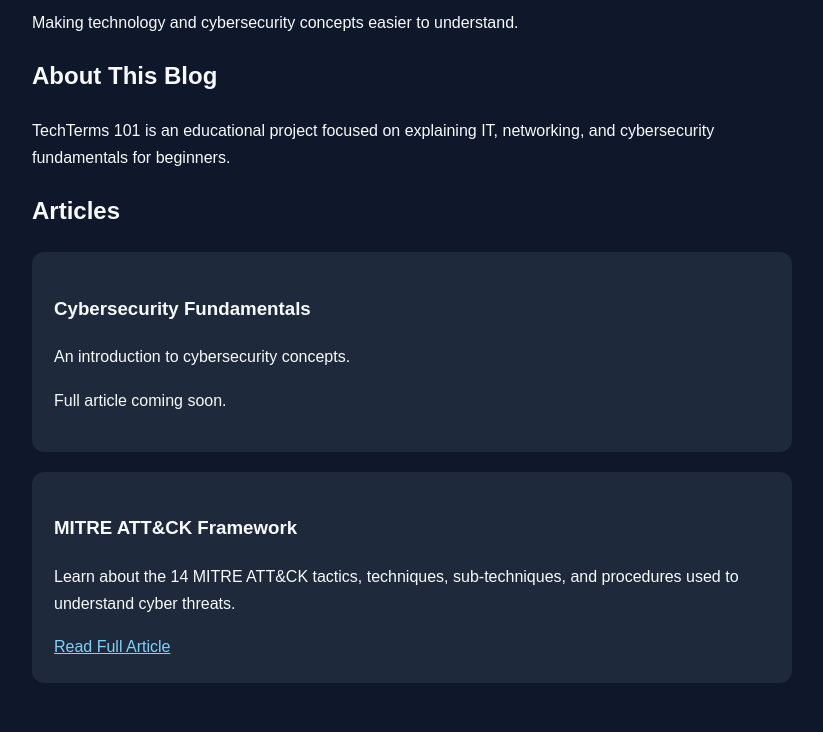
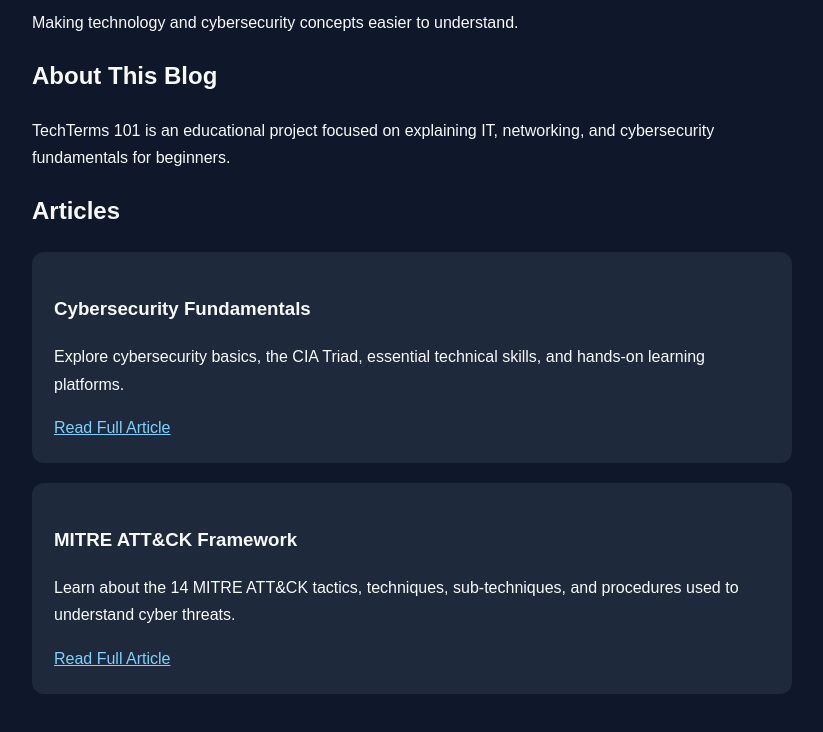
Before and after one commit to zainalabdeen-nasser/techterms101, a plain HTML site: page index.html in a window 1280 px wide. Shown: the part 128-860 px from the top of the page, without its empty margins (228-1051 px from the left). Drawn offline with Linux system fonts and the light colour scheme.

Commit message:
Update index.html

```diff
--- a/index.html
+++ b/index.html
@@ -37,11 +37,12 @@
     <p>TechTerms 101 is an educational project focused on explaining IT, networking, and cybersecurity fundamentals for beginners.</p>
 
     <h2>Articles</h2>
-    <div class="card">
-      <h3>Cybersecurity Fundamentals</h3>
-      <p>An introduction to cybersecurity concepts.</p>
-      <p>Full article coming soon.</p>
-    </div>
+
+<div class="card">
+  <h3>Cybersecurity Fundamentals</h3>
+  <p>Explore cybersecurity basics, the CIA Triad, essential technical skills, and hands-on learning platforms.</p>
+  <a href="cybersecurity.html">Read Full Article</a>
+</div>
 
 
 <div class="card">
```
